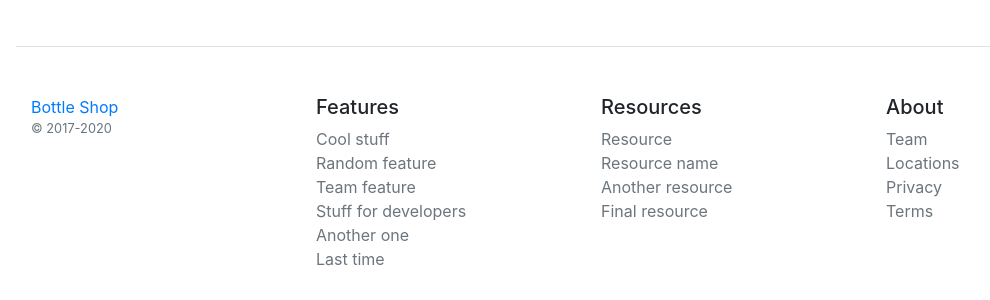
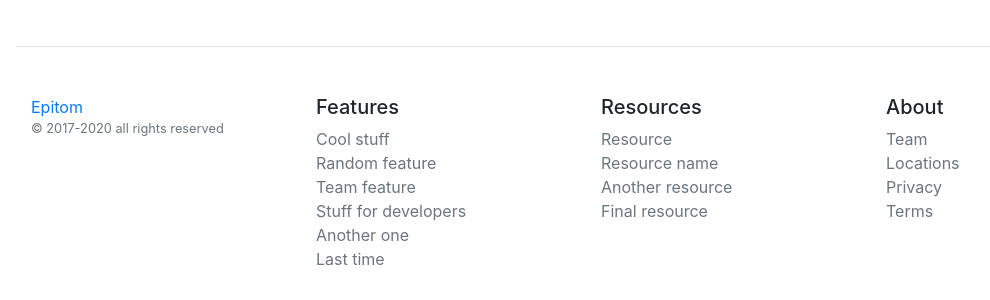
Before and after one commit to kiplangat01/Clothing-shop, a Django app: page /cart in a window 1280 px wide. Shown: the part 245-545 px from the top of the page, without its empty margins (54-1044 px from the left). Run offline with Django 3.2, Linux system fonts and the light colour scheme; data comes from the database, SQL or seed files in the repository; parts of the project's set-up code (start-up, migrations or seed data) failed here and were passed over; some libraries are stand-ins or nearby versions.

```diff
--- a/main/templates/base.html
+++ b/main/templates/base.html
@@ -69,8 +69,8 @@
 <footer class="pt-4 my-md-5 pt-md-5 border-top container">
     <div class="row">
         <div class="col-12 col-md">
-        <a href="#">Bottle Shop</a>
-        <small class="d-block mb-3 text-muted">&copy; 2017-2020</small>
+        <a href="#">Epitom</a>
+        <small class="d-block mb-3 text-muted">&copy; 2017-2020 all rights reserved</small>
         </div>
         <div class="col-6 col-md">
         <h5>Features</h5>
```
